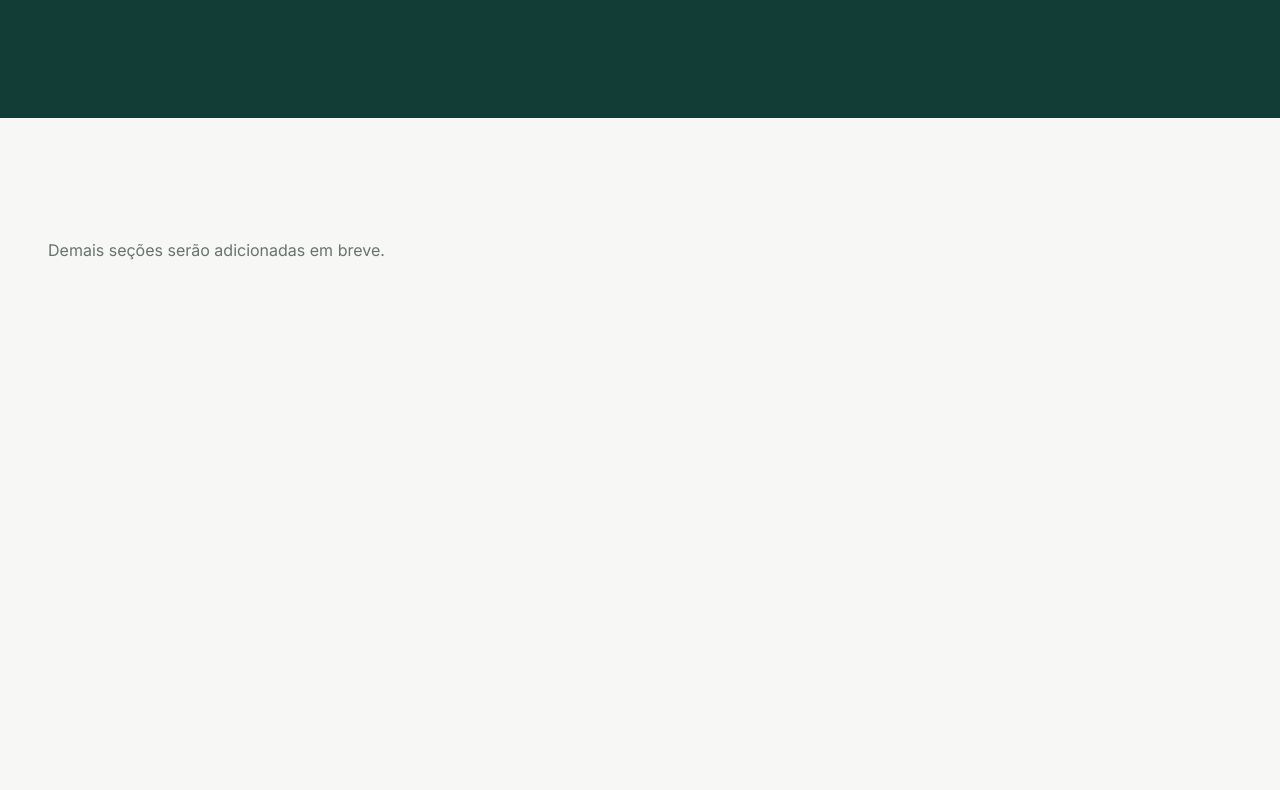
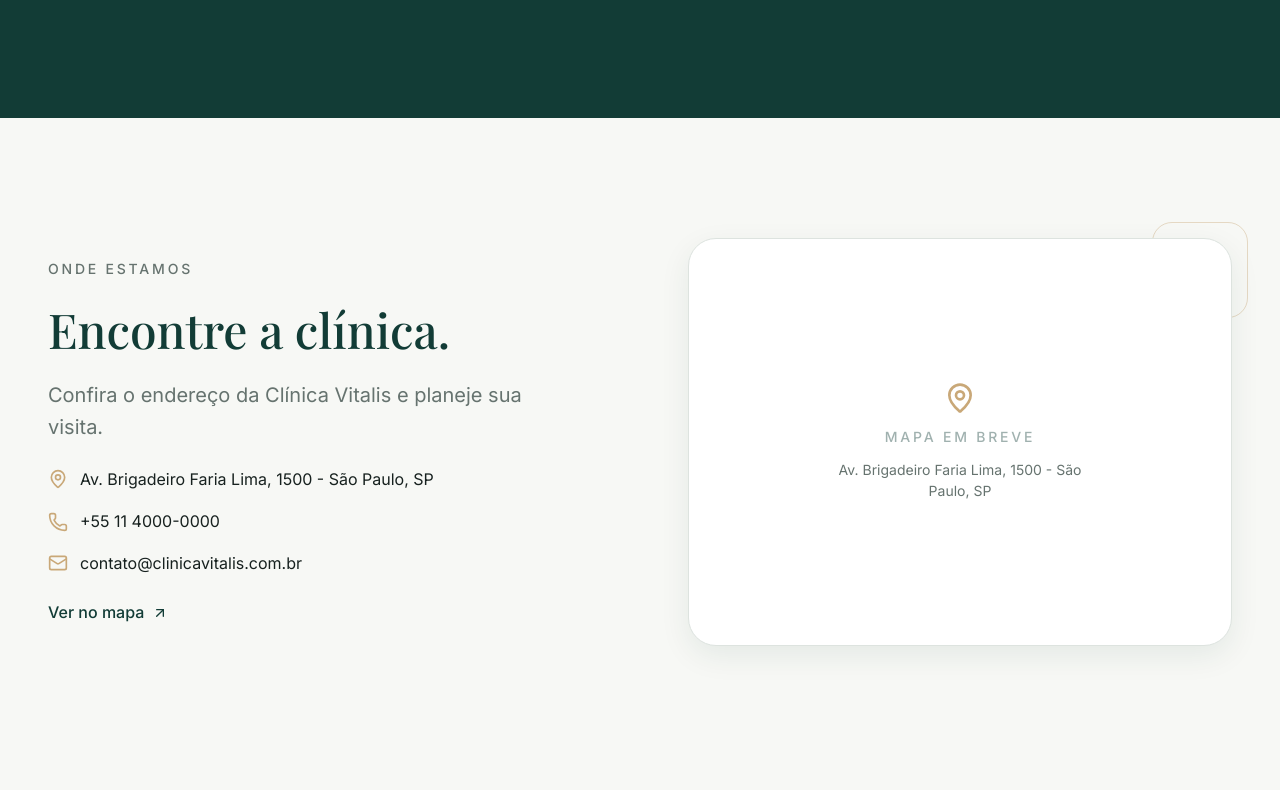
Before and after one commit to DevMakoo/Clinica-landpage, a Next.js app: page / in a window 1280 px wide. Shown: the part 6070-6860 px from the top of the page. Before the commit the page ends 6453 px from the top, so only its background shows below. Built offline with nearby package versions, Linux system fonts and the light colour scheme.

Commit message:
feat: add clinic location section

```diff
--- a/app/page.tsx
+++ b/app/page.tsx
@@ -6,6 +6,7 @@ import { Team } from "@/components/clinic/Team";
 import { Testimonials } from "@/components/clinic/Testimonials";
 import { FAQ } from "@/components/clinic/FAQ";
 import { CTA } from "@/components/clinic/CTA";
+import { Location } from "@/components/clinic/Location";
 
 export default function Home() {
   return (
@@ -19,6 +20,7 @@ export default function Home() {
         <Testimonials />
         <FAQ />
         <CTA />
+        <Location />
         <p className="container section-y text-body text-muted-foreground">
           Demais seções serão adicionadas em breve.
         </p>
--- /dev/null
+++ b/components/clinic/Location.tsx
@@ -0,0 +1,150 @@
+"use client";
+
+import { ArrowUpRight, Mail, MapPin, Phone } from "lucide-react";
+import { motion, MotionConfig, type Transition } from "motion/react";
+import { clinic } from "@/data/clinic";
+
+const EASE: Transition["ease"] = [0.16, 1, 0.3, 1];
+
+const mapHref = clinic.address
+  ? `https://www.google.com/maps/search/?api=1&query=${encodeURIComponent(clinic.address)}`
+  : null;
+
+const phoneHref = clinic.phone
+  ? `tel:${clinic.phone.replace(/[^\d+]/g, "")}`
+  : null;
+
+export function Location() {
+  return (
+    <MotionConfig reducedMotion="user">
+      <section
+        id="localizacao"
+        aria-labelledby="location-heading"
+        className="container grid gap-12 pt-18 pb-18 md:grid-cols-2 md:items-center md:gap-16 md:pt-30 md:pb-30 lg:gap-24"
+      >
+        <motion.div
+          initial={{ opacity: 0, y: 25 }}
+          whileInView={{
+            opacity: 1,
+            y: 0,
+            transition: { duration: 0.6, ease: EASE },
+          }}
+          viewport={{ once: true, amount: 0.5 }}
+          className="flex flex-col items-start gap-6"
+        >
+          <span className="text-small font-medium tracking-[0.2em] text-muted-foreground">
+            ONDE ESTAMOS
+          </span>
+
+          <h2
+            id="location-heading"
+            className="text-h2 text-primary"
+          >
+            Encontre a clínica.
+          </h2>
+
+          <p className="max-w-[480px] text-body-lg text-muted-foreground">
+            Confira o endereço da {clinic.name} e planeje sua visita.
+          </p>
+
+          <div className="flex flex-col gap-4">
+            <div className="flex items-start gap-3 text-body text-foreground">
+              <MapPin
+                aria-hidden="true"
+                className="mt-0.5 h-5 w-5 shrink-0 text-gold"
+              />
+              <span>{clinic.address}</span>
+            </div>
+
+            {clinic.phone && (
+              <div className="flex items-center gap-3 text-body text-foreground">
+                <Phone
+                  aria-hidden="true"
+                  className="h-5 w-5 shrink-0 text-gold"
+                />
+                {phoneHref ? (
+                  <a
+                    href={phoneHref}
+                    className="transition-colors duration-200 hover:text-primary"
+                  >
+                    {clinic.phone}
+                  </a>
+                ) : (
+                  <span>{clinic.phone}</span>
+                )}
+              </div>
+            )}
+
+            {clinic.email && (
+              <div className="flex items-center gap-3 text-body text-foreground">
+                <Mail
+                  aria-hidden="true"
+                  className="h-5 w-5 shrink-0 text-gold"
+                />
+                <a
+                  href={`mailto:${clinic.email}`}
+                  className="transition-colors duration-200 hover:text-primary"
+                >
+                  {clinic.email}
+                </a>
+              </div>
+            )}
+          </div>
+
+          {mapHref && (
+            <motion.div
+              initial={{ opacity: 0, y: 15 }}
+              whileInView={{
+                opacity: 1,
+                y: 0,
+                transition: { duration: 0.5, ease: EASE, delay: 0.2 },
+              }}
+              viewport={{ once: true, amount: 0.6 }}
+            >
+              <a
+                href={mapHref}
+                target="_blank"
+                rel="noopener noreferrer"
+                className="inline-flex items-center gap-2 text-body font-medium text-primary transition-all duration-200 hover:gap-3"
+              >
+                Ver no mapa
+                <ArrowUpRight aria-hidden="true" className="h-4 w-4" />
+                <span className="sr-only">(abre em nova aba)</span>
+              </a>
+            </motion.div>
+          )}
+        </motion.div>
+
+        <motion.div
+          initial={{ opacity: 0, scale: 0.97 }}
+          whileInView={{
+            opacity: 1,
+            scale: 1,
+            transition: { duration: 0.8, ease: EASE, delay: 0.15 },
+          }}
+          viewport={{ once: true, amount: 0.4 }}
+          className="relative"
+        >
+          <span
+            aria-hidden="true"
+            className="absolute -right-4 -top-4 hidden h-24 w-24 rounded-lg border border-gold/40 md:block"
+          />
+
+          <div
+            role="img"
+            aria-label={`Área reservada para mapa. Endereço: ${clinic.address}`}
+            className="relative flex aspect-[4/3] w-full flex-col items-center justify-center gap-3 overflow-hidden rounded-xl border border-border bg-surface p-8 text-center shadow-soft md:aspect-[16/12]"
+          >
+            <MapPin aria-hidden="true" className="h-8 w-8 text-gold" />
+            <span className="text-small font-medium tracking-[0.2em] text-primary/40">
+              MAPA EM BREVE
+            </span>
+            <span className="max-w-[280px] text-small text-muted-foreground">
+              {clinic.address}
+            </span>
+          </div>
+        </motion.div>
+      </section>
+    </MotionConfig>
+  );
+}
```
